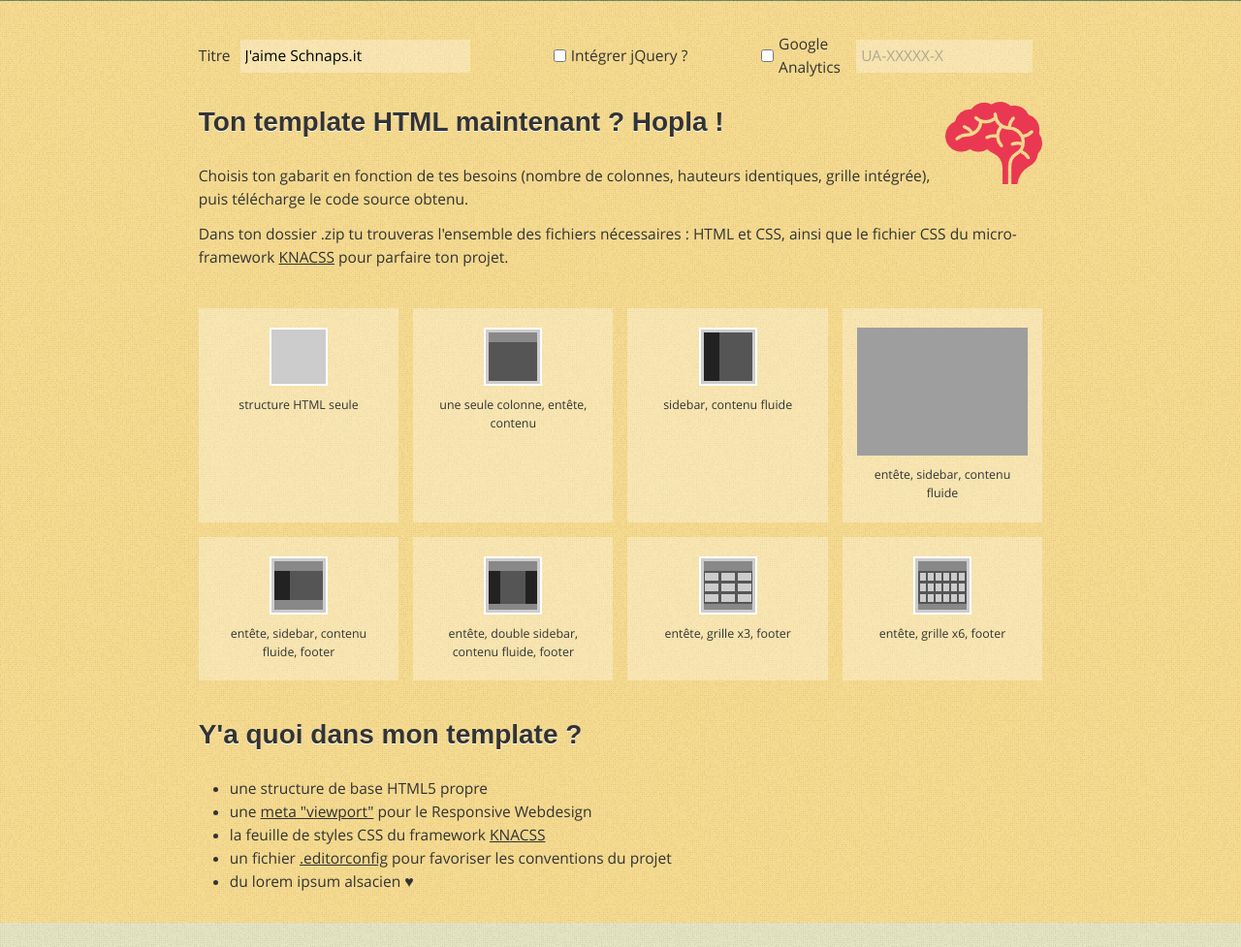
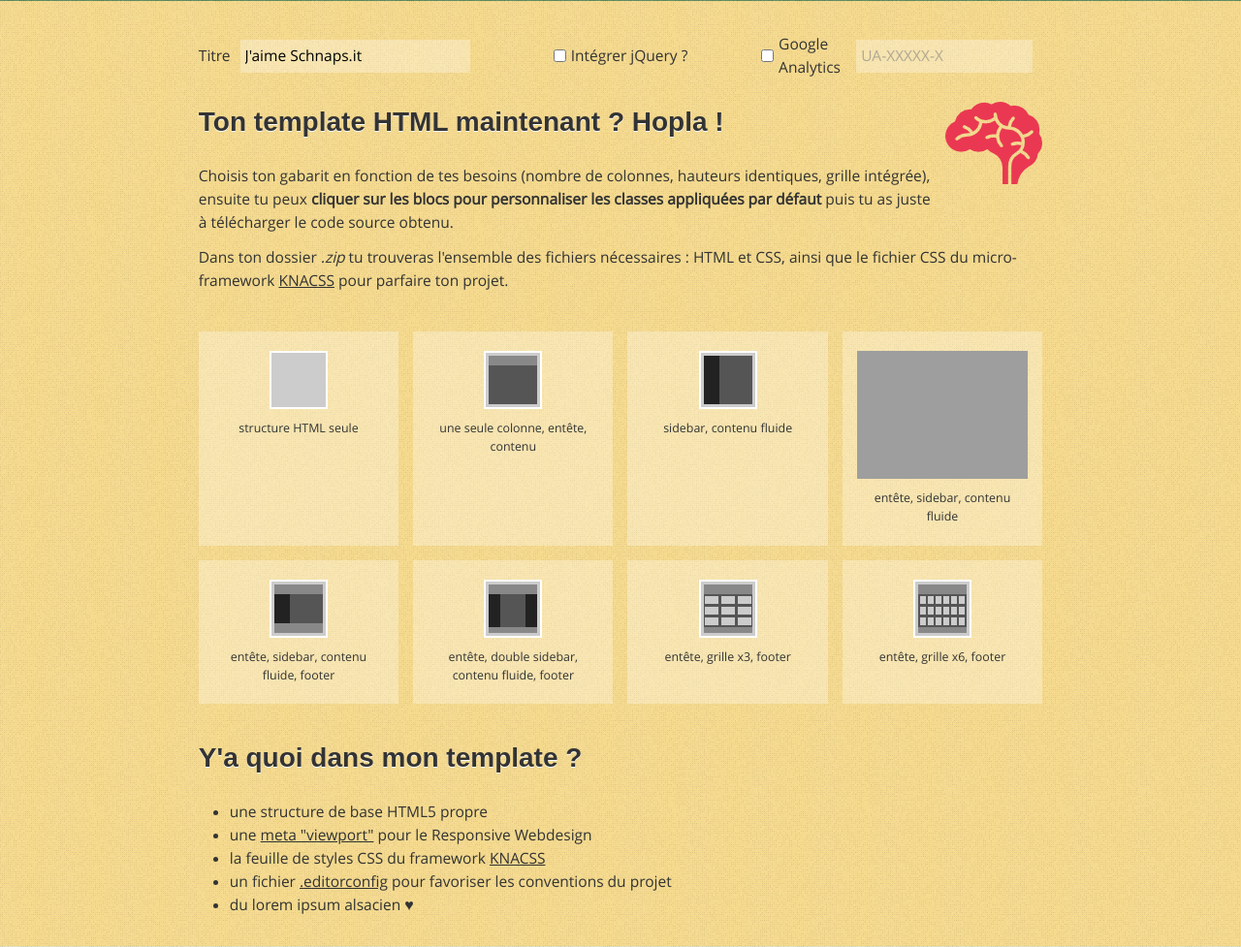
Before and after one commit to alsacreations/schnapsit, a PHP site: page / in a window 1280 px wide. Shown: the part 815-1792 px from the top of the page at 97% size. Run offline with PHP 8.4, Linux system fonts and the light colour scheme; some libraries are stand-ins or nearby versions; some web fonts are replaced; grey boxes are pictures that could not be loaded.

Commit message:
précision "on peut cliquer sur les blocs"

```diff
--- a/index.php
+++ b/index.php
@@ -75,8 +75,8 @@
 
       <img class="fr" alt="la réflexion c'est maintenant" src="assets/img/cerveau.png">
       <h2>Ton template HTML maintenant ? Hopla !</h2>
-      <p>Choisis ton gabarit en fonction de tes besoins (nombre de colonnes, hauteurs identiques, grille intégrée), puis télécharge le code source obtenu.</p>
-      <p>Dans ton dossier .zip tu trouveras l'ensemble des fichiers nécessaires&nbsp;: HTML et CSS, ainsi que le fichier CSS du micro-framework <a href="http://knacss.com/">KNACSS</a> pour parfaire ton projet.</p>
+      <p>Choisis ton gabarit en fonction de tes besoins (nombre de colonnes, hauteurs identiques, grille intégrée), ensuite tu peux <strong>cliquer sur les blocs pour personnaliser les classes appliquées par défaut</strong> puis tu as juste à télécharger le code source obtenu.</p>
+      <p>Dans ton dossier <i>.zip</i> tu trouveras l'ensemble des fichiers nécessaires&nbsp;: HTML et CSS, ainsi que le fichier CSS du micro-framework <a href="http://knacss.com/">KNACSS</a> pour parfaire ton projet.</p>
 
       <div class="mygrid mtl">
         <a class="template-item gabarit" href="#">
```
